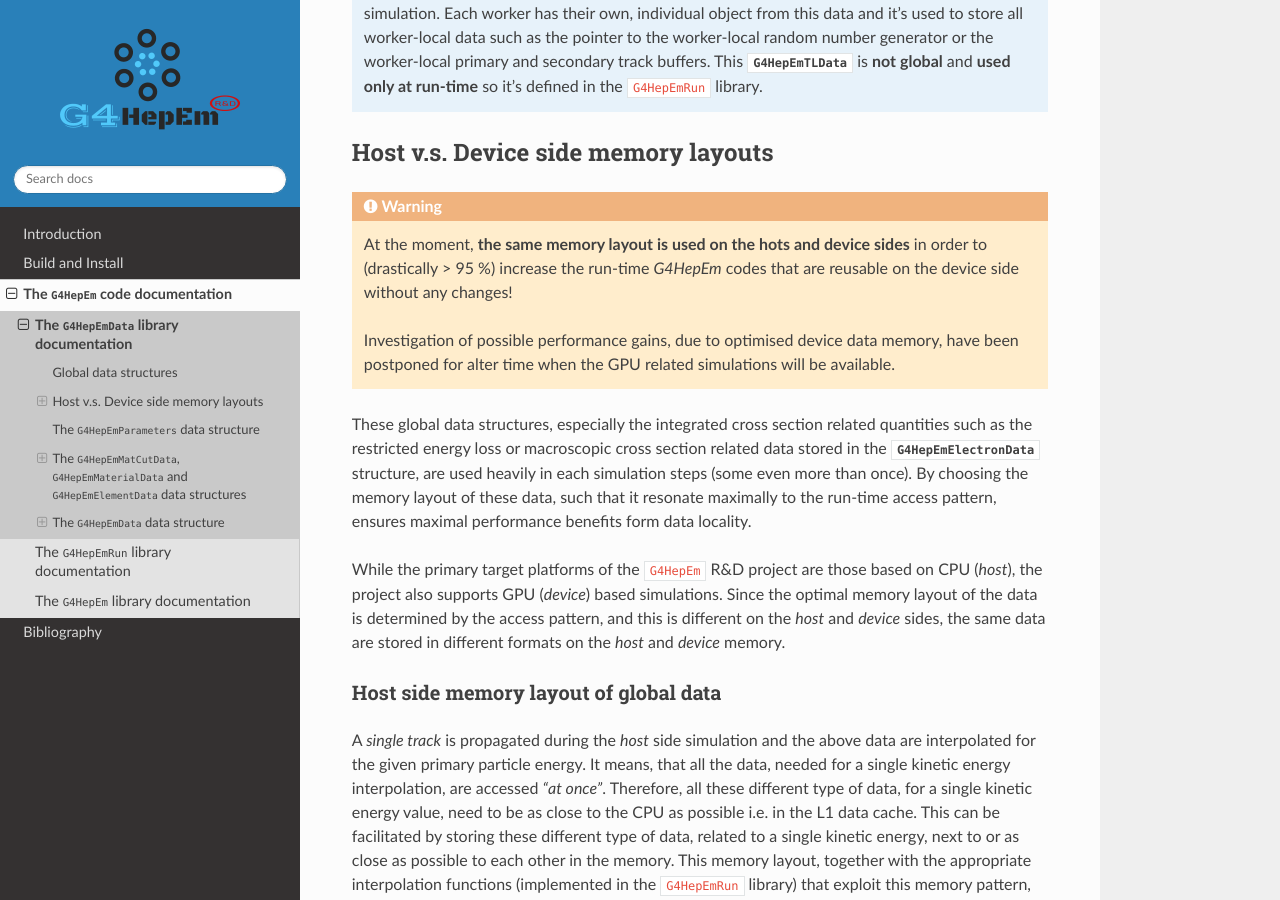
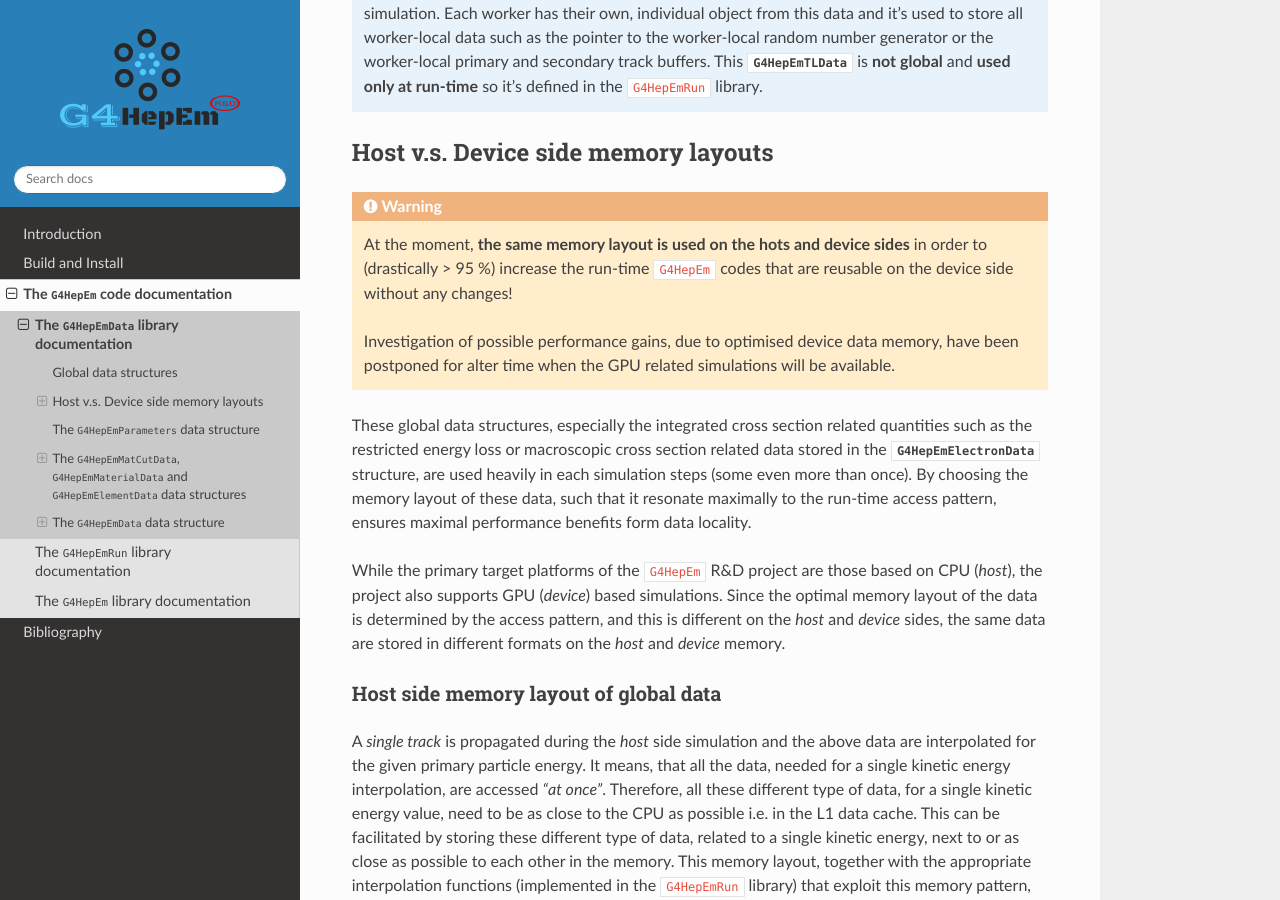
Before and after one commit to mnovak42/g4hepem, a Sphinx documentation site: the page built from docs/source/G4HepEm/G4HepEmData/G4HepEmData.rst, in a window 1280 px wide and 900 px high, scrolled down 1315 px. Built offline with Sphinx 7.4.7 and the Read the Docs theme 2.0.0, drawn with Linux system fonts in a browser that asks for light colours.

```diff
--- a/docs/source/G4HepEm/G4HepEmData/G4HepEmData.rst
+++ b/docs/source/G4HepEm/G4HepEmData/G4HepEmData.rst
@@ -57,7 +57,7 @@ Host v.s. Device side memory layouts
 .. warning::
 
       At the moment, **the same memory layout is used on the hots and device sides** in order to (drastically > 95 %)
-      increase the run-time `G4HepEm` codes that are reusable on the device side without any changes!
+      increase the run-time ``G4HepEm`` codes that are reusable on the device side without any changes!
 
       Investigation of possible performance gains, due to optimised device data memory, have been postponed for alter time when the GPU related simulations will be available.
 
```
